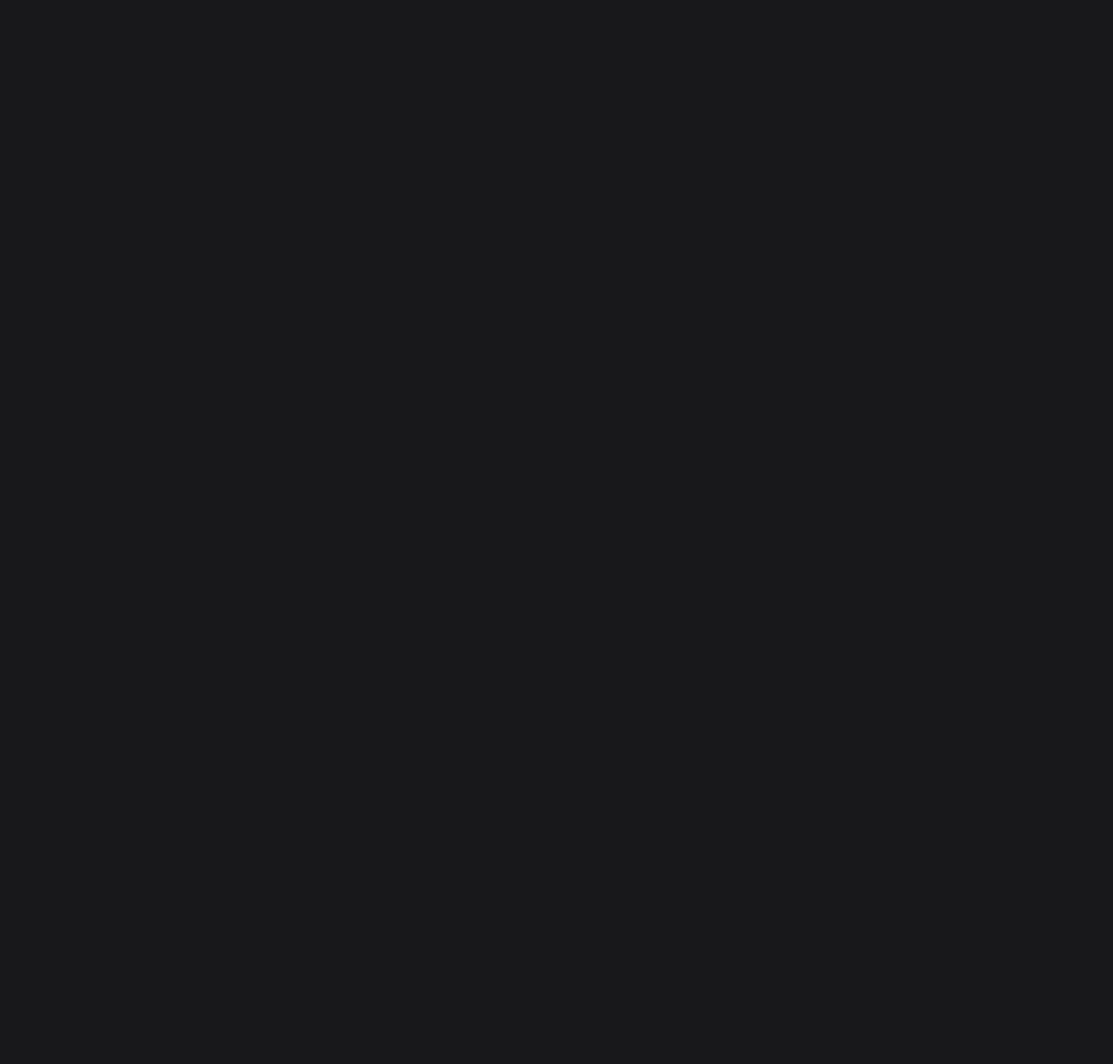
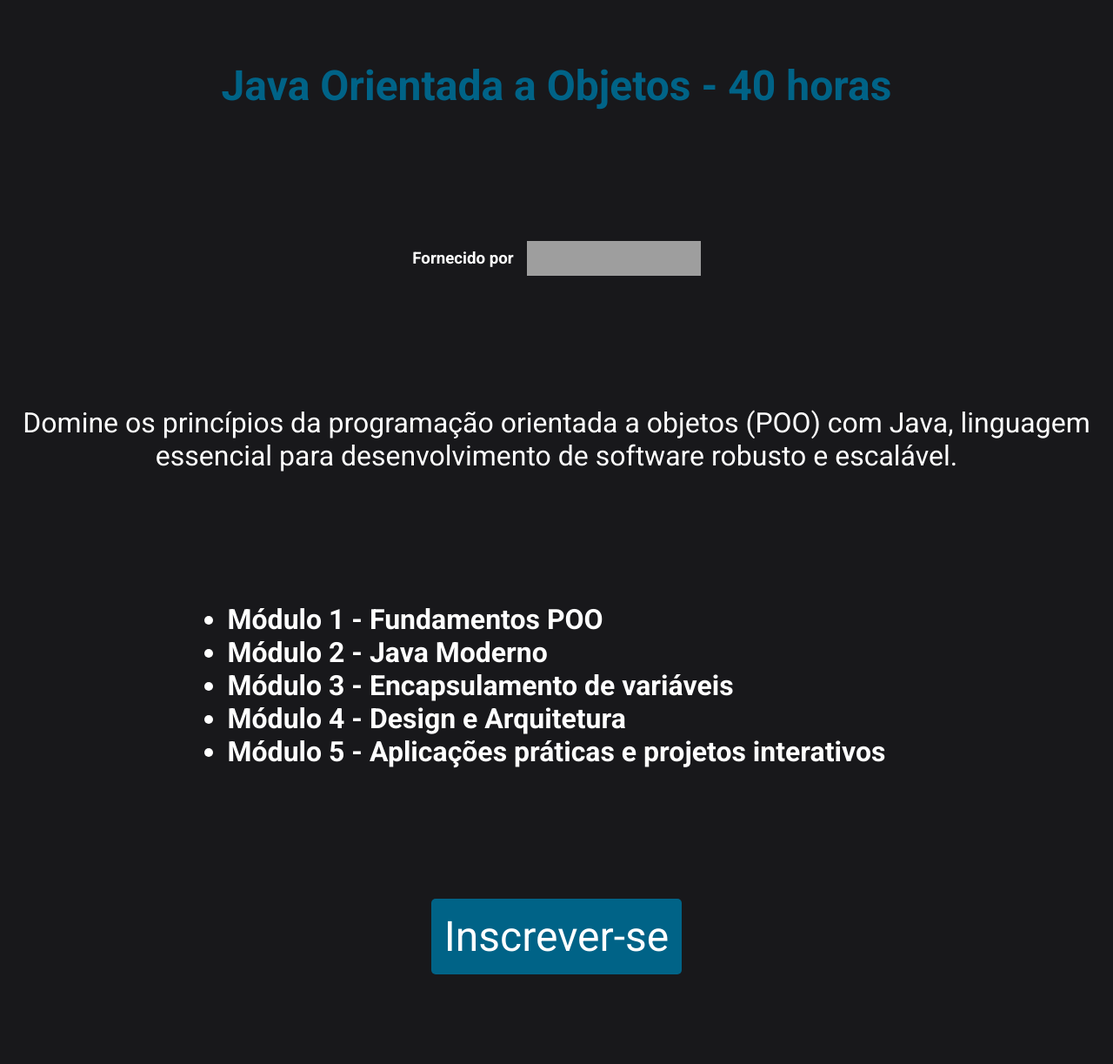
Before and after one commit to mrdiego184/Projeto-Techbridge, a React (Vite) app: page /coursePage in a window 1280 px wide. Before the commit this address had no page. Shown: the part 757-1980 px from the top of the page at 87% size. Before the commit the page ends 800 px from the top, so only its background shows below. Built offline with nearby package versions, Linux system fonts and the light colour scheme; grey boxes are pictures that could not be loaded.

Commit message:
Add course page, add route and setup initial styles

```diff
--- a/src/components/coursecard.ts
+++ b/src/components/coursecard.ts
@@ -1,4 +1,5 @@
 import styled from "styled-components";
+import { Link } from "react-router";
 
 // Titulo do Card
 export const CardTitle = styled.h2`
@@ -51,3 +52,7 @@
 
 
 `
+export const Cardlink = styled(Link) `
+    text-decoration:none;
+    display:inline-block;
+`
--- a/src/components/coursecard.tsx
+++ b/src/components/coursecard.tsx
@@ -1,18 +1,18 @@
-import { CardImg, CardTitle, Card} from "./coursecard";
+import { CardImg, CardTitle, Card, Cardlink} from "./coursecard";
 
 
 export default function CourseCard(){
     return (
-
+            <Cardlink to="/coursePage">
               <Card>
 
                     <CardImg src="https://s2.glbimg.com/zUts5MVhT_bzQdhyTj9YYZNSZGo=/600x0/filters:quality(70)/i.s3.glbimg.com/v1/AUTH_08fbf48bc0524877943fe86e43087e7a/internal_photos/bs/2022/n/a/GuYYalSPmFyKGY9BZ1Ww/2014-03-11-veja-como-resolver-problemas-com-o-java-no-pc.jpg"></CardImg>
 
-                    <CardTitle>Programação em Java Orientada a Objetos</CardTitle>
+                    <CardTitle>Java Orientada a Objetos - 40 horas</CardTitle>
 
                 </Card>
 
-
+            </Cardlink>
 
 
 
--- /dev/null
+++ b/src/pages/coursepage/index.tsx
@@ -0,0 +1,47 @@
+import {CourseBackground, CourseFront, CourseInfo, CourseTitle, CourseDescription, CourseModules, Broughtby, Broughtbytext, Return, SignUp, CompanyIcon, ModulesTitles} from "./styles.ts"
+import Header from "../../components/header.tsx"
+import { GraduationCap, LibraryBig, UserPen } from "lucide-react"
+
+export default function CoursePage() {
+
+    const linksHeader = [
+        {label: "Meus Cursos", href: '/myCourses', icon:LibraryBig},
+        {label: "Certificados", href: '/myCertificates', icon:GraduationCap},
+        {label: "", href: '/myProfile', icon:UserPen}
+    ]
+    return(
+        <>
+
+        <Header links={linksHeader}/>
+
+        <CourseFront>
+            <CourseBackground src="https://s2.glbimg.com/zUts5MVhT_bzQdhyTj9YYZNSZGo=/600x0/filters:quality(70)/i.s3.glbimg.com/v1/AUTH_08fbf48bc0524877943fe86e43087e7a/internal_photos/bs/2022/n/a/GuYYalSPmFyKGY9BZ1Ww/2014-03-11-veja-como-resolver-problemas-com-o-java-no-pc.jpg"/>
+        </CourseFront>
+
+        <CourseInfo>
+            <CourseTitle>Java Orientada a Objetos - 40 horas</CourseTitle>
+
+            <Broughtby>
+            <Broughtbytext>Fornecido por</Broughtbytext>
+            <CompanyIcon src="https://www.eniac.edu.br/hs-fs/hubfs/Logos-Eniac-2019-1.png?width=1150&height=233&name=Logos-Eniac-2019-1.png"/>
+            </Broughtby>
+
+            <CourseDescription>Domine os princípios da programação orientada a objetos (POO) com Java, linguagem essencial para desenvolvimento de software robusto e escalável.</CourseDescription>
+
+            <CourseModules>
+                <ModulesTitles>Módulo 1 - Fundamentos POO</ModulesTitles>
+                <ModulesTitles>Módulo 2 - Java Moderno</ModulesTitles>
+                <ModulesTitles>Módulo 3 - Encapsulamento de variáveis</ModulesTitles>
+                <ModulesTitles>Módulo 4 - Design e Arquitetura</ModulesTitles>
+                <ModulesTitles>Módulo 5 - Aplicações práticas e projetos interativos</ModulesTitles>
+            </CourseModules>
+
+            <SignUp>Inscrever-se</SignUp>
+
+        <Return to="/studentDashboard">retornar para os cursos</Return>
+        </CourseInfo>
+
+        </>
+    )
+
+}
--- /dev/null
+++ b/src/pages/coursepage/styles.ts
@@ -0,0 +1,78 @@
+import styled from "styled-components"
+import { Link } from "react-router-dom"
+
+export const CourseFront = styled.div`
+    display:flex;
+    flex-direction: column;
+    align-items: center;
+    justify-content:center;
+    background-color: ${props => props.theme["blue-700"]};
+`
+
+export const CourseBackground = styled.img`
+    border-radius: 20px;
+    width: 800px;
+    border: solid 1px ${props => props.theme["blue-300"]};
+`
+
+export const CourseInfo = styled.div`
+    margin-top: 10%;
+    display:flex;
+    flex-direction: column;
+    align-items: center;
+    justify-content:center;
+    height: 1100px;
+    gap: 150px;
+
+`
+
+export const CourseTitle = styled.h1`
+    color:  ${props => props.theme["blue-300"]};
+    font-size: 3rem;
+
+`
+export const Broughtby = styled.div`
+    display:flex;
+    align-items: center;
+    gap: 15px;
+`
+export const Broughtbytext = styled.h3`
+    color: white;
+    font-weight: bolder;
+`
+export const CompanyIcon = styled.img`
+    width:200px;
+    height:40px;
+
+`
+export const CourseDescription = styled.p`
+    text-align: center;
+    color: white;
+    font-size: 2rem;
+`
+export const CourseModules = styled.ul`
+    color:  ${props => props.theme["blue-300"]};
+
+
+`
+export const ModulesTitles = styled.li`
+    color: white;
+    font-weight: bolder;
+    font-size: 2rem;
+`
+export const SignUp = styled.span`
+    cursor: pointer;
+    background-color: ${props => props.theme["blue-300"]};
+    color: white;
+    padding: 15px;
+    border-radius: 5px;
+    font-size:3rem;
+`
+export const Return = styled(Link)`
+    color: ${props => props.theme["blue-300"]};
+    text-decoration: none;
+    font-size:1.5rem;
+    margin-top: -4%;
+    magin-bottom: 3%;
+
+`
--- a/src/router.tsx
+++ b/src/router.tsx
@@ -8,6 +8,7 @@
 import StudentProfile from "./pages/studentprofile"
 import CompanyRegform from "./pages/companyregister"
 import CompanyLogform from "./pages/companylogin"
+import CoursePage from "./pages/coursepage"
 
 export  function Router() {
   return (
@@ -18,6 +19,7 @@
         <Route path="/studentRegister" element={<StudentRegform/>} />
         <Route path="/studentLogin" element={<StudentLogform/>} />
         <Route path="/studentDashboard" element={<StudentDashboard/>} />
+        <Route path="/coursePage" element={<CoursePage/>} />
         <Route path="/myCourses" element={<StudentCourses/>} />
         <Route path="/myCertificates" element={<StudentCertificates/>} />
         <Route path="/myProfile" element={<StudentProfile/>} />
```
